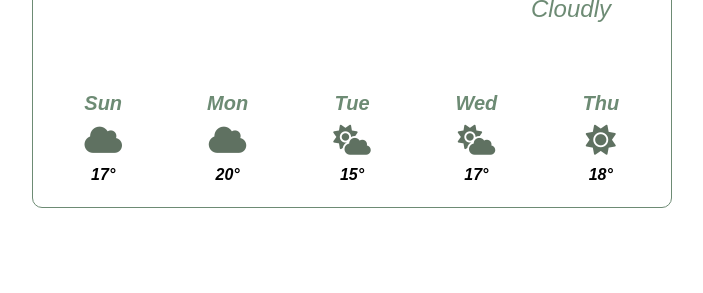
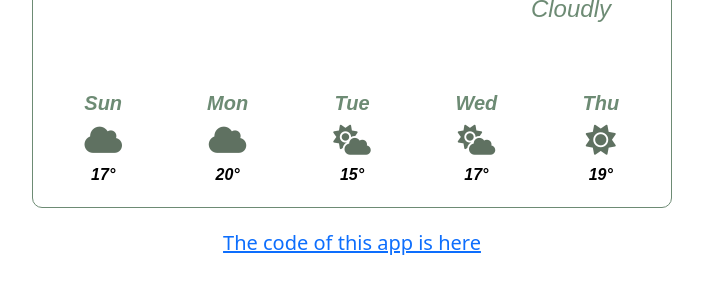
Before and after one commit to AlonaPashko/my-weather-app, a plain HTML site: page index.html in a window 1280 px wide. Shown: the part 279-572 px from the top of the page, without its empty margins (288-991 px from the left). Drawn offline with nearby package versions, Linux system fonts and the light colour scheme; no server answers; a web font is replaced by a local one.

Commit message:
add a link
add a link for code on github

```diff
--- a/index.html
+++ b/index.html
@@ -112,9 +112,12 @@
                 <div class="icons">
                     <i class="fa-solid fa-sun"></i>
                 </div>
-                18°
+                19°
             </div>
         </div>
+    </div>
+    <div class="github-link">
+        <a href="https://github.com/AlonaPashko/my-weather-app">The code of this app is here</a>
     </div>
     <script src="script.js">
     </script>
--- a/styles.css
+++ b/styles.css
@@ -69,3 +69,9 @@ li{
     color: #5F7161;
 font-size: 30px;
 }
+.github-link
+{
+text-align: center;
+color:#5F7161;
+font-size: 20px;
+}
```
